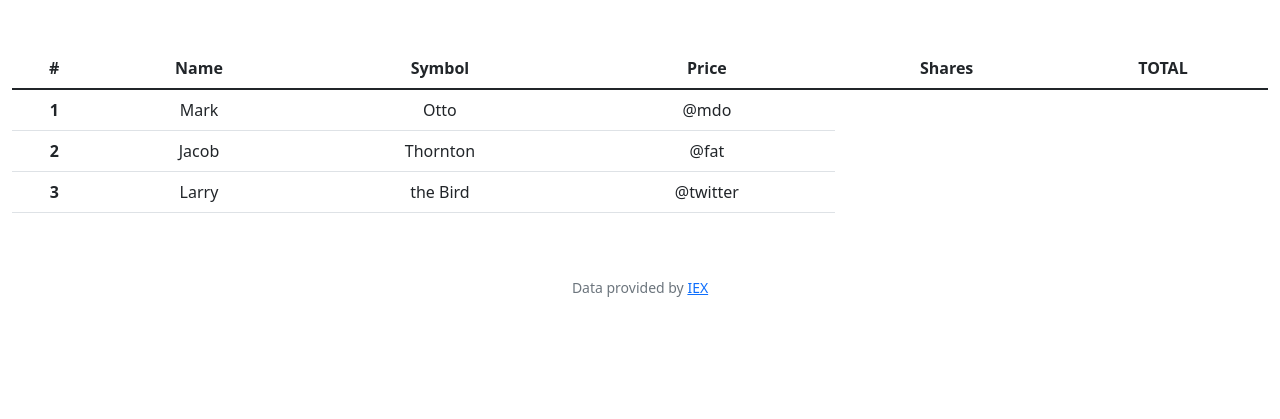
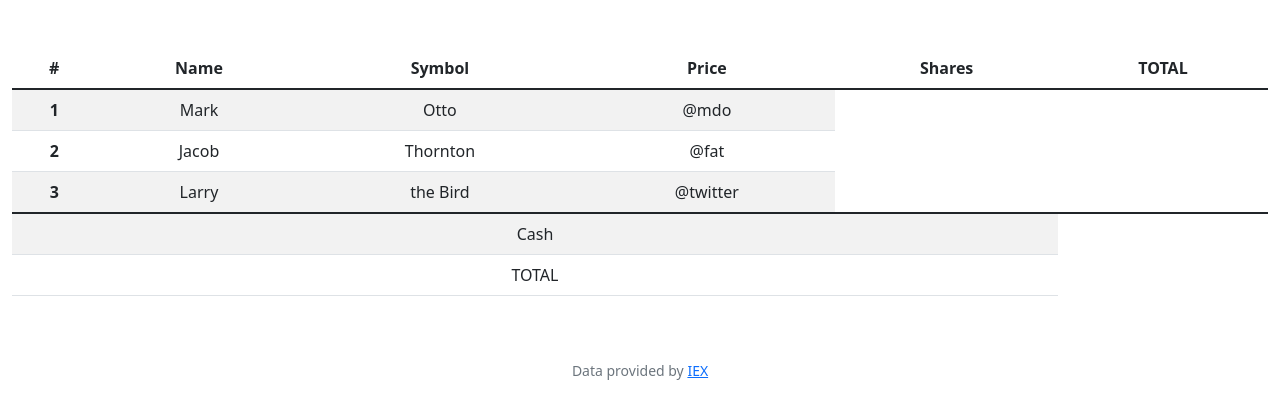
Before and after one commit to rohityellapu/CS50x, a Flask app: page / in a window 1280 px wide. Shown: the part 76-495 px from the top of the page. Run offline with Flask 2, Linux system fonts and the light colour scheme; a user stored in the database is signed in; some libraries are stand-ins or nearby versions.

Commit message:
Thu, Dec 1, 2022, 1:30 PM +00:00

```diff
--- a/9.Flask/PSET/finance/templates/index.html
+++ b/9.Flask/PSET/finance/templates/index.html
@@ -5,7 +5,7 @@ Log In
 {% endblock %}
 
 {% block main %}
-<table class="table">
+<table class="table table-striped">
     <thead>
         <tr>
             <th scope="col">#</th>
@@ -36,5 +36,13 @@ Log In
             <td>@twitter</td>
         </tr>
     </tbody>
+    <tfoor>
+        <tr>
+            <td colspan="5">Cash</td>
+        </tr>
+        <tr>
+            <td colspan="5">TOTAL</td>
+        </tr>
+    </tfoor>
 </table>
 {% endblock %}
```
